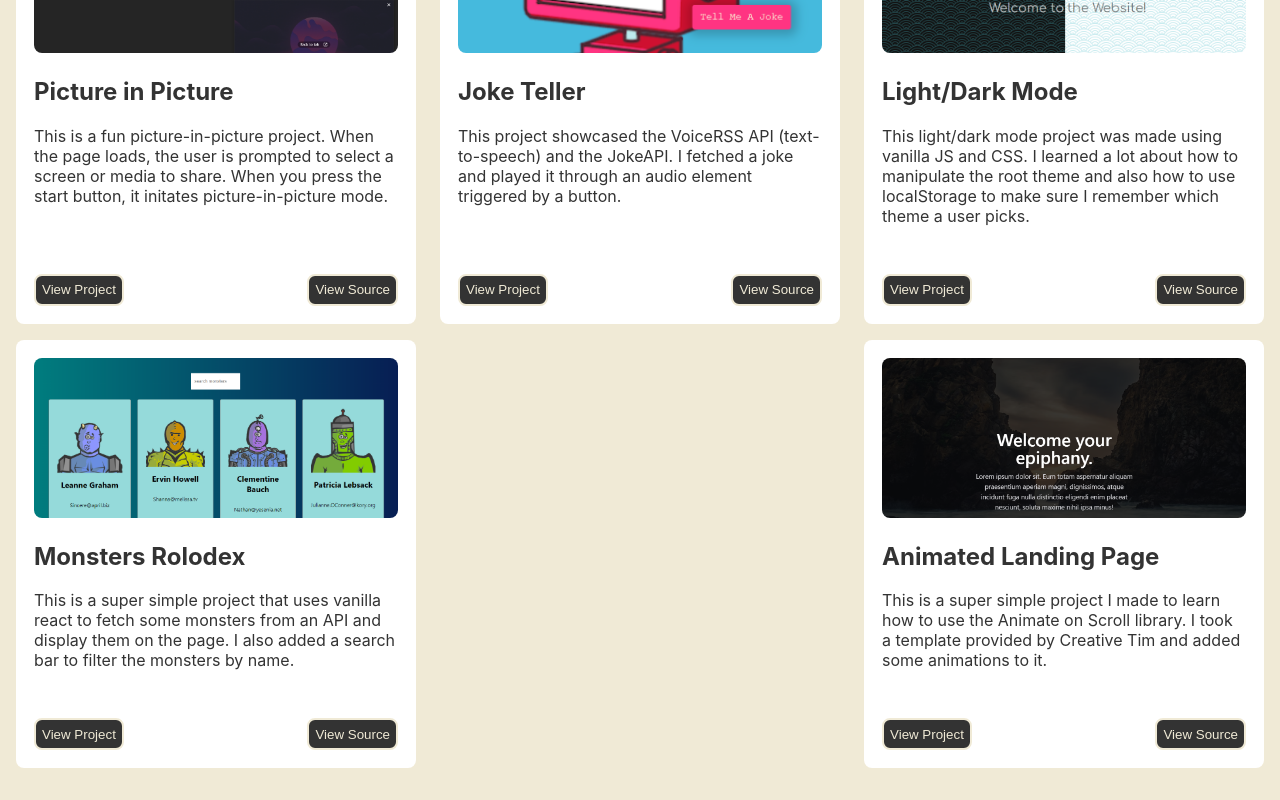
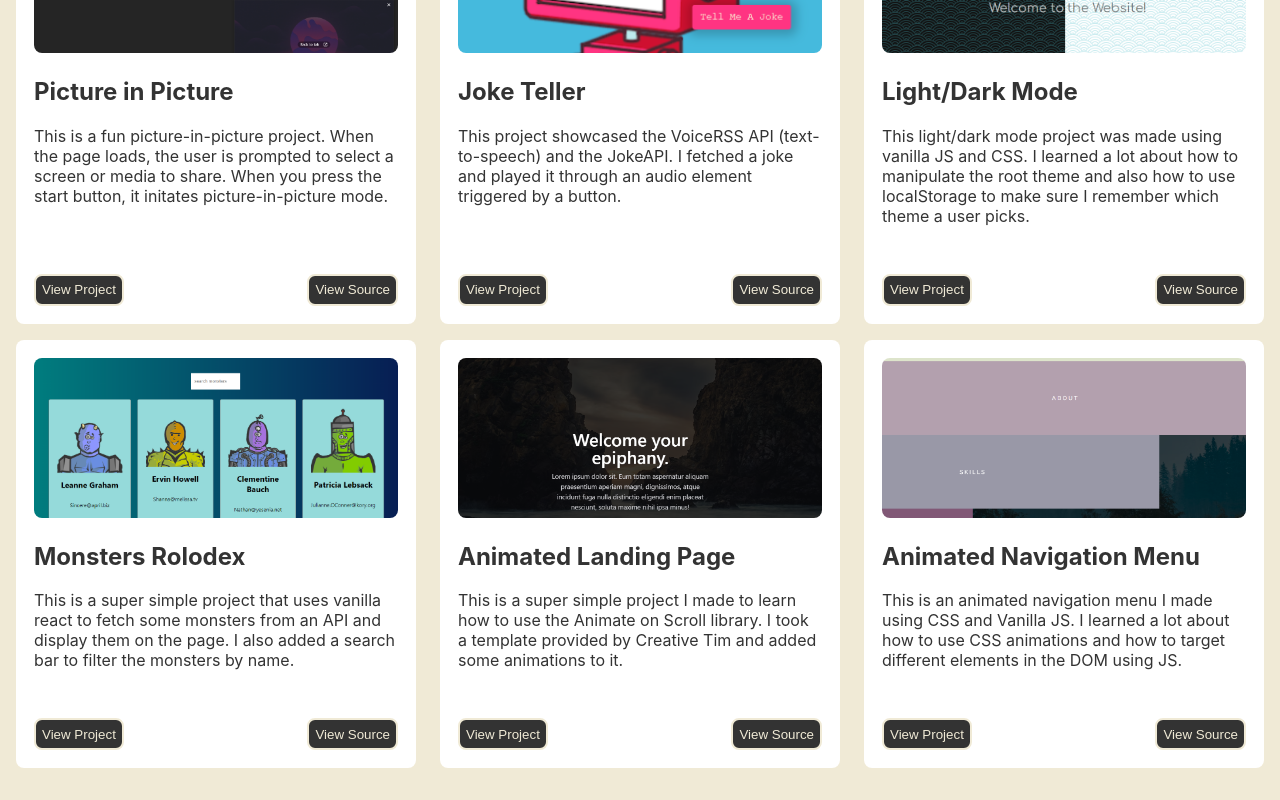
Before and after one commit to crisecheguren/resume-2023, a React (Create React App) app: page /projects in a window 1280 px wide. Shown: the part 813-1613 px from the top of the page. Built offline with nearby package versions, Linux system fonts and the light colour scheme.

Commit message:
added animated navigation project

```diff
--- a/src/data/projects.js
+++ b/src/data/projects.js
@@ -6,6 +6,7 @@ import lightDark from '../images/lightDark.png'
 import monsters from '../images/monsters.png'
 import clothing from '../images/clothing.png'
 import animatedLP from '../images/animatedLP.png'
+import animatedNav from '../images/animated-css-navigation.png'
 
 const projects = [
     {
@@ -72,6 +73,14 @@ const projects = [
         sourceLink: "https://github.com/crisecheguren/animated-landing-page/",
         description: 'This is a super simple project I made to learn how to use the Animate on Scroll library.  I took a template provided by Creative Tim and added some animations to it.'
     },
+    {
+        id: 9,
+        name: 'Animated Navigation Menu',
+        img: animatedNav,
+        projectLink: "https://crisecheguren.github.io/animated-navigation/",
+        sourceLink: "https://github.com/crisecheguren/animated-navigation/",
+        description: 'This is an animated navigation menu I made using CSS and Vanilla JS. I learned a lot about how to use CSS animations and how to target different elements in the DOM using JS.'
+    },
 
 ]
 
```
Also changed, not shown: src/images/animated-css-navigation.png (added).
